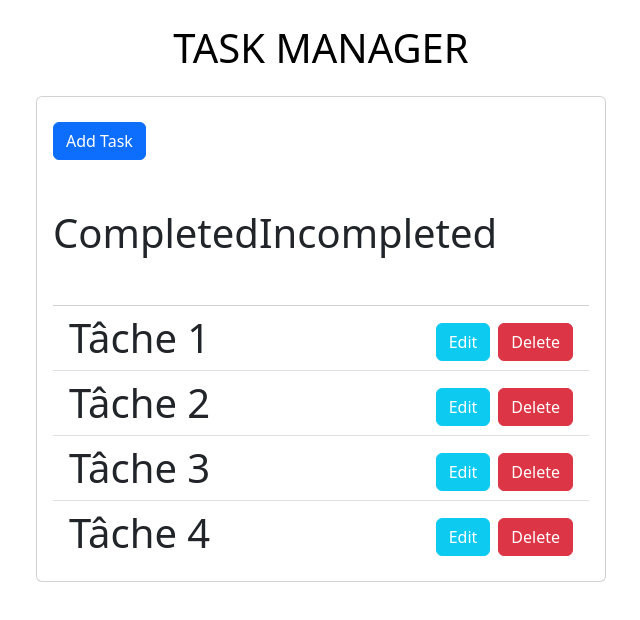
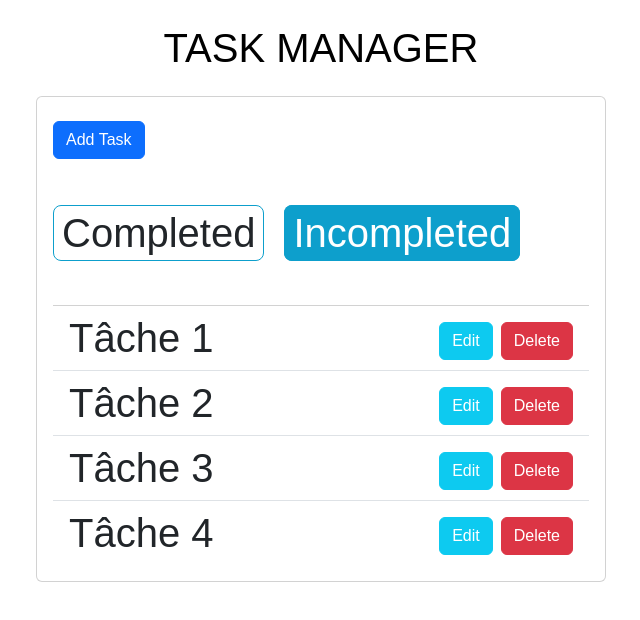
Before and after one commit to DjihaneB/ToDoListeApp, a React (Create React App) app in the folder frontend/frontend/: page / in a window 1280 px wide. Shown: the top 620 px of the page, without its empty margins (319-959 px from the left). Built offline with nearby package versions, Linux system fonts and the light colour scheme; the HTML template or start-up script is replaced by a standard one.

Commit message:
Add CSS styles for improved user interface interactivity and appearance

```diff
--- a/frontend/frontend/src/index.css
+++ b/frontend/frontend/src/index.css
@@ -1,4 +1,4 @@
-/* body {
+body {
   margin:0;
   padding:0;
   font-family: sans-serif;
@@ -6,7 +6,7 @@
 .todo-title{
   cursor: pointer;
 }
-.complited-todo{
+.completed-todo{
   text-decoration:line-through ;
 }
 .tab-list > span{
@@ -22,4 +22,4 @@
   color: white;
   cursor: pointer;
   ;
-} */
+}
```
